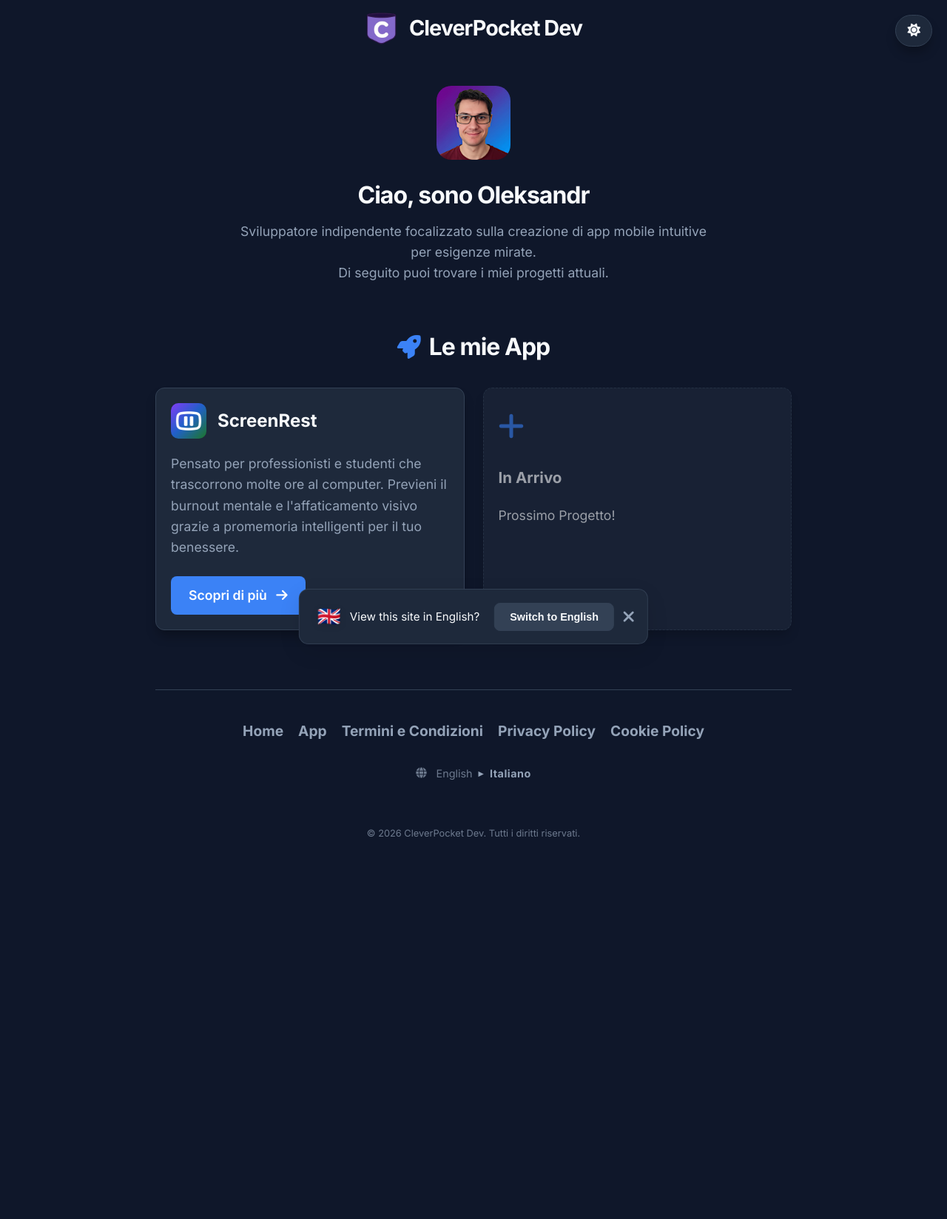
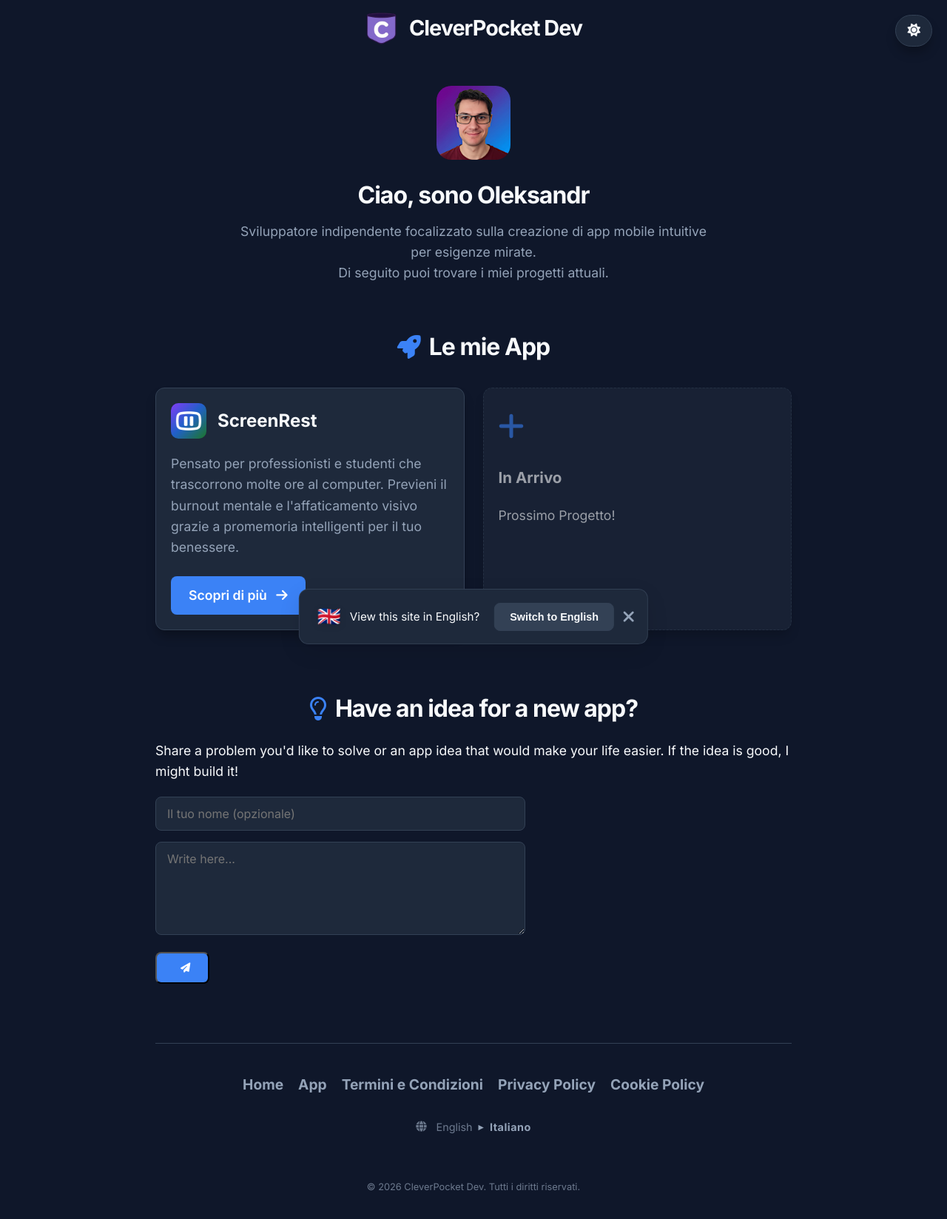
Before and after one commit to digitalcreat0r/sitoweb, a Jekyll site: the page built from it/index.html, in a window 1280 px wide. Shown: the whole page at 74% size. Built offline with Jekyll 4.4.1, drawn with Linux system fonts in a browser that asks for light colours; before the commit the page ends 1170 px from its top, so only the background shows below that.

Commit message:
aggiornamento

```diff
--- a/_data/en.yml
+++ b/_data/en.yml
@@ -71,3 +71,5 @@
 idea_title: "Hai un'idea per una nuova app?"
 idea_desc: "Condividi un problema che vorresti risolvere o un'idea per un'app che ti semplificherebbe la vita. Se l'idea è valida, potrei svilupparla!"
 placeholder_idea: "Scrivi qui..."
+email_idea_prefix: "Idea/Problema:"
+email_salutation: "Saluti,"
--- a/_data/it.yml
+++ b/_data/it.yml
@@ -71,3 +71,5 @@
 idea_title: "Have an idea for a new app?"
 idea_desc: "Share a problem you'd like to solve or an app idea that would make your life easier. If the idea is good, I might build it!"
 placeholder_idea: "Write here..."
+email_idea_prefix: "Idea/Problem:"
+email_salutation: "Best regards,"
--- /dev/null
+++ b/_sass/_idea-section.scss
@@ -0,0 +1,22 @@
+.form-input {
+    width: 100%;
+    max-width: 500px;
+    padding: 12px 15px;
+    border: 1px solid var(--border-color, #ccc);
+    border-radius: 8px;
+    background-color: var(--card-bg, #fff);
+    color: var(--text-main, #333);
+    font-family: inherit;
+    font-size: 1rem;
+    transition: border-color 0.3s ease, box-shadow 0.3s ease;
+}
+
+.form-input:focus {
+    outline: none;
+    border-color: var(--primary-color);
+    box-shadow: 0 0 0 2px rgba(var(--primary-color-rgb), 0.2);
+}
+
+textarea.form-input {
+    resize: vertical;
+}
--- a/assets/css/style.scss
+++ b/assets/css/style.scss
@@ -10,3 +10,4 @@
 @import "app-page";
 @import "footer";
 @import "lang-banner";
+@import "idea-section";
--- a/it/index.html
+++ b/it/index.html
@@ -45,3 +45,41 @@
         </article>
     </div>
 </section>
+
+<section id="share-idea" style="margin-top: 40px;">
+    <h1><i class="fa-regular fa-lightbulb"></i> {{ t.idea_title }}</h1>
+    <p>{{ t.idea_desc }}</p>
+
+    <form id="idea-form" onsubmit="sendIdeaEmail(event)" style="margin-top: 20px;">
+        <div style="margin-bottom: 15px;">
+            <input type="text" id="idea-name" placeholder="{{ t.placeholder_name }}" class="form-input">
+        </div>
+        <div style="margin-bottom: 15px;">
+            <textarea id="idea-text" placeholder="{{ t.placeholder_idea }}" required rows="5" class="form-input"></textarea>
+        </div>
+        <button type="submit" class="btn-main">
+            {{ t.btn_send_idea }} <i class="fa-solid fa-paper-plane"></i>
+        </button>
+    </form>
+</section>
+
+<script>
+    function sendIdeaEmail(event) {
+        event.preventDefault();
+
+        const name = document.getElementById('idea-name').value.trim();
+        const idea = document.getElementById('idea-text').value.trim();
+
+        let bodyText = "{{ t.email_idea_prefix }}\n" + idea;
+
+        if (name) {
+            bodyText += "\n\n{{ t.email_salutation }}\n" + name;
+        }
+
+        const subject = encodeURIComponent("{{ t.idea_title }}");
+        const body = encodeURIComponent(bodyText);
+        const devEmail = "{{ site.email }}";
+
+        window.location.href = `mailto:${devEmail}?subject=${subject}&body=${body}`;
+    }
+</script>
```
Also changed, not shown: index.html (+38 -0 lines).
